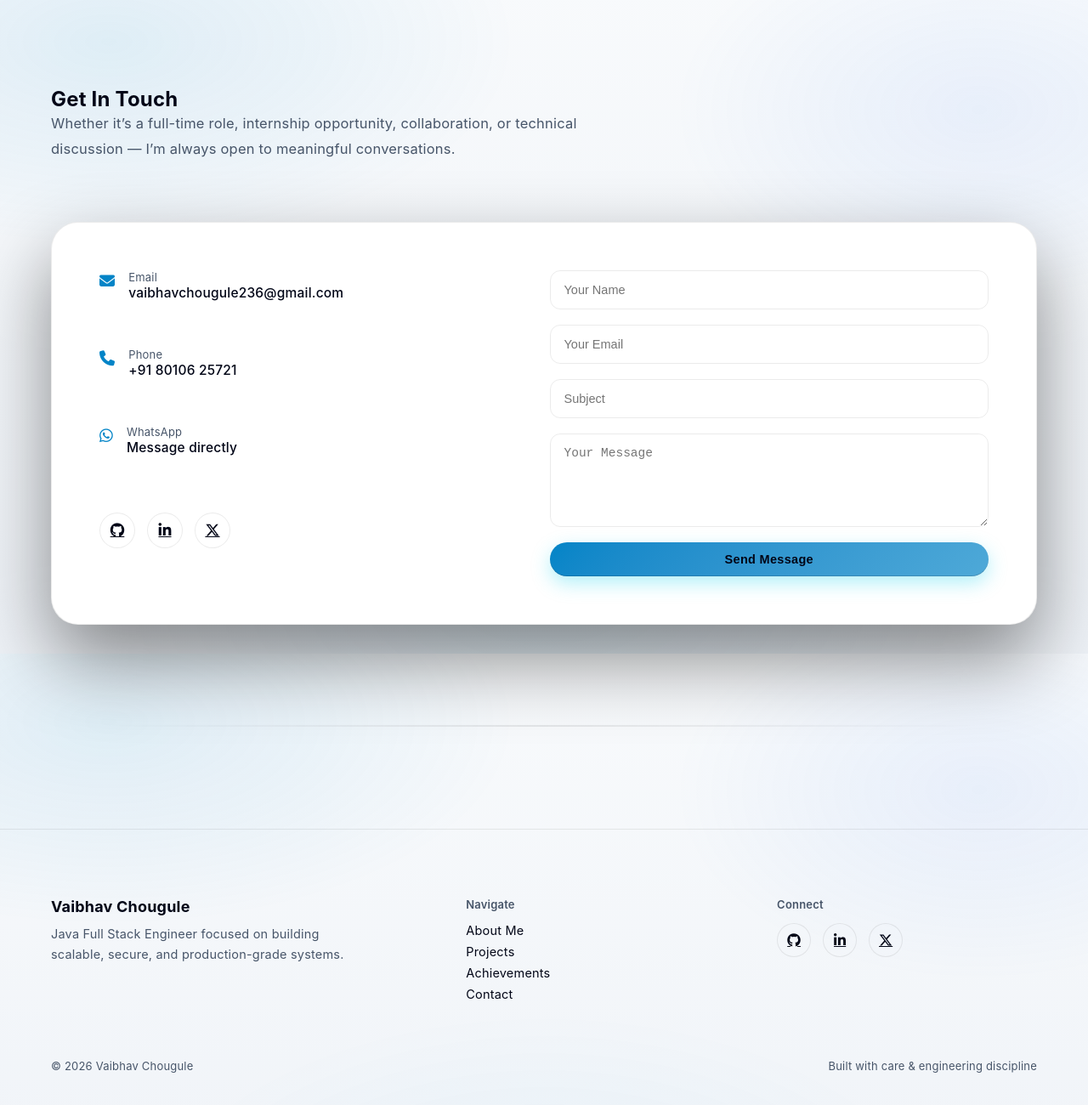
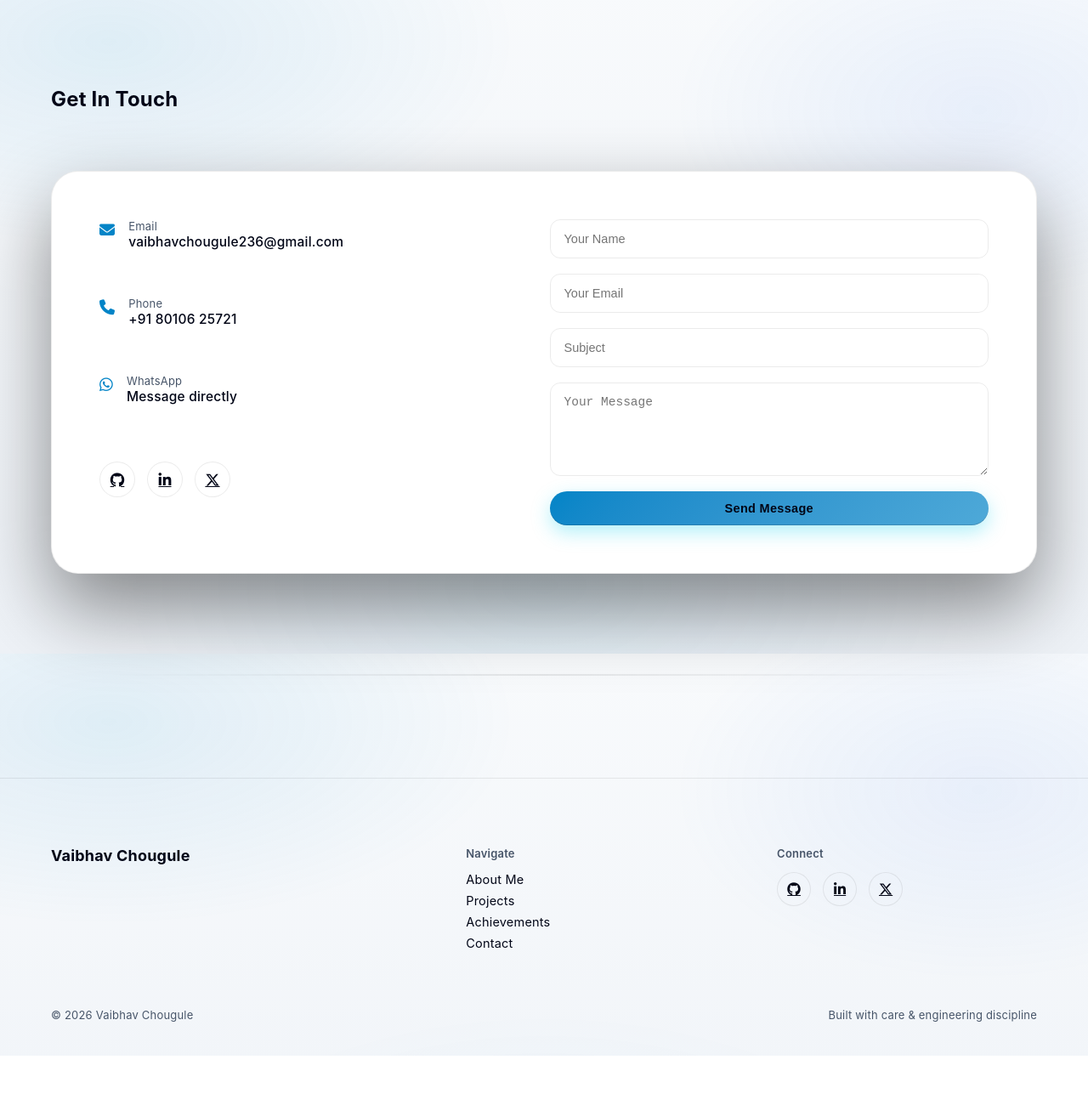
Before and after one commit to VaibhavChougule236/Portfolio, a plain HTML site: page index.html in a window 1280 px wide. Shown: the part 3231-4531 px from the top of the page at 85% size. After the commit the page ends 4473 px from the top, so only its background shows below. Drawn offline with nearby package versions, Linux system fonts and the light colour scheme.

Commit message:
added deatails

```diff
--- a/index.html
+++ b/index.html
@@ -126,7 +126,6 @@
         </section>
 
 
-        <!-- ================= PROJECTS ================= -->
         <section id="projects">
 
             <div class="projects-wrapper">
@@ -407,7 +406,6 @@
             </div>
         </section>
 
-        <!-- ================= ACHIEVEMENTS ================= -->
         <section id="achievements">
             <div class="projects-wrapper">
                 <div class="projects-header">
@@ -439,7 +437,7 @@
                     <article class="project-card">
                         <h3>University Rank – GFG</h3>
                         <p>
-                            Achieved University Rank 12 on GeeksforGeeks leaderboard.
+                            Achieved University Rank 11 on GeeksforGeeks leaderboard.
                         </p>
                     </article>
 
@@ -455,17 +453,13 @@
             </div>
         </section>
 
-        <!-- ================= CONTACT ================= -->
         <section id="contact">
             <!-- Contact section: -->
             <div class="contact-wrapper">
 
                 <div class="contact-header">
                     <h2 class="section-title">Get In Touch</h2>
-                    <p>
-                        Whether it’s a full-time role, internship opportunity, collaboration,
-                        or technical discussion — I’m always open to meaningful conversations.
-                    </p>
+
                 </div>
 
                 <div class="contact-surface">
@@ -544,10 +538,7 @@
 
             <div class="footer-brand">
                 <h3>Vaibhav Chougule</h3>
-                <p>
-                    Java Full Stack Engineer focused on building scalable,
-                    secure, and production-grade systems.
-                </p>
+
             </div>
 
             <div class="footer-nav">
```
